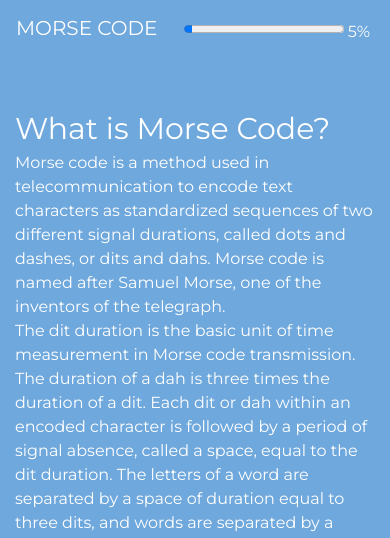
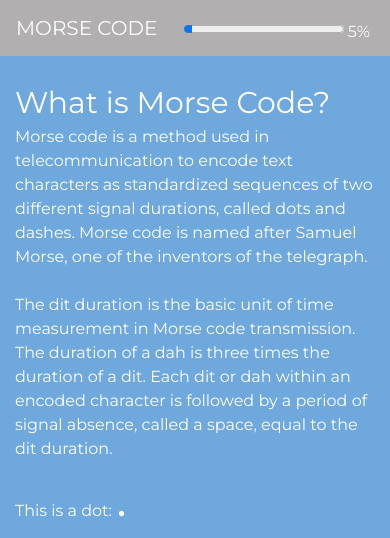
Before and after one commit to UIUX-Spring-2022/MorseCode, a Flask app: page /about in a window 390 px wide; the page is wider, and only the part inside the window is pictured. Shown: the top 538 px of that part. Run offline with Flask 2, Linux system fonts and the light colour scheme; some libraries are stand-ins or nearby versions.

Commit message:
light grey

```diff
--- a/static/main.css
+++ b/static/main.css
@@ -118,3 +118,11 @@ h6 {
     text-align: center;
 
 }
+
+.tap{
+    margin-bottom: -10px;
+}
+
+#bar{
+    background-color: rgb(177, 175, 175);
+}
--- a/templates/about.html
+++ b/templates/about.html
@@ -45,32 +45,29 @@
       <div>
         Morse code is a method used in telecommunication to encode text
         characters as standardized sequences of two different signal durations,
-        called dots and dashes, or dits and dahs. Morse code is named after
+        called dots and dashes. Morse code is named after
         Samuel Morse, one of the inventors of the telegraph.
       </div>
+      <br>
       <div>
         The dit duration is the basic unit of time measurement in Morse code
         transmission. The duration of a dah is three times the duration of a
         dit. Each dit or dah within an encoded character is followed by a period
-        of signal absence, called a space, equal to the dit duration. The
-        letters of a word are separated by a space of duration equal to three
-        dits, and words are separated by a space equal to seven dits.
+        of signal absence, called a space, equal to the dit duration.
+      </div>
+      <div>
+        <div>
+          <span>This is a dot: </span>
+          <span class="icon_about">.</span>
+        </div>
+        <div>
+          <span>This is a dash: </span>
+          <span class="icon_about_dash">-</span>
+        </div>
       </div>
     </div>
     <div class="col-md-6">
         <iframe width="560" height="315" src="https://www.youtube.com/embed/_J8YcQETyTw" title="YouTube video player" frameborder="0" allow="accelerometer; autoplay; clipboard-write; encrypted-media; gyroscope; picture-in-picture" allowfullscreen></iframe>
-    </div>
-  </div>
-  <div class="row">
-    <div class="col-md-6">
-      <div>
-        <span>This is a dot: </span>
-        <span class="icon_about">.</span>
-      </div>
-      <div>
-        <span>This is a dash: </span>
-        <span class="icon_about_dash">-</span>
-      </div>
     </div>
   </div>
   <div class="row">
--- a/templates/layout.html
+++ b/templates/layout.html
@@ -36,9 +36,7 @@
     <link rel="stylesheet" href="/static/main.css" />
   </head>
   <body>
-    <div class="container">
-      <div class="row">
-        <nav class="navbar navbar-expand-lg navbar-light">
+    <nav class="navbar navbar-expand-lg navbar-light" id="bar">
       <a class="navbar-brand" href="/">MORSE CODE</a>
       <div class="collapse navbar-collapse" id="navbarSupportedContent">
         <ul class="navbar-nav mr-auto">
@@ -54,6 +52,7 @@
         </ul>
       </div>
     </nav>
+    <div class="container">
         <label for="file"></label>
         <div class="progress_bar">
         <progress id="file" max="100" value="0"></progress>
@@ -61,7 +60,6 @@
           0%
         </span>
         </div>
-      </div>
       {% block content %} {% endblock %}
     </div>
   </body>
--- a/templates/learn_type_a.html
+++ b/templates/learn_type_a.html
@@ -48,12 +48,11 @@
 
     </div>
 </div>
-<div class="row">
+<div class="row tap">
     <div id= "learn-a" class="col-md-12">
        <h3> Tap the buttons to write out the sequence</h3>
     </div>
 </div>
-
 <div  id= "learn-a" class="row">
     <div class="col-md-6">
         <button id="dash-learn" class="dash-btn" val="_">DASH (-)<div><div></button>
```
Lines whose indentation alone changed are shown as unchanged.
